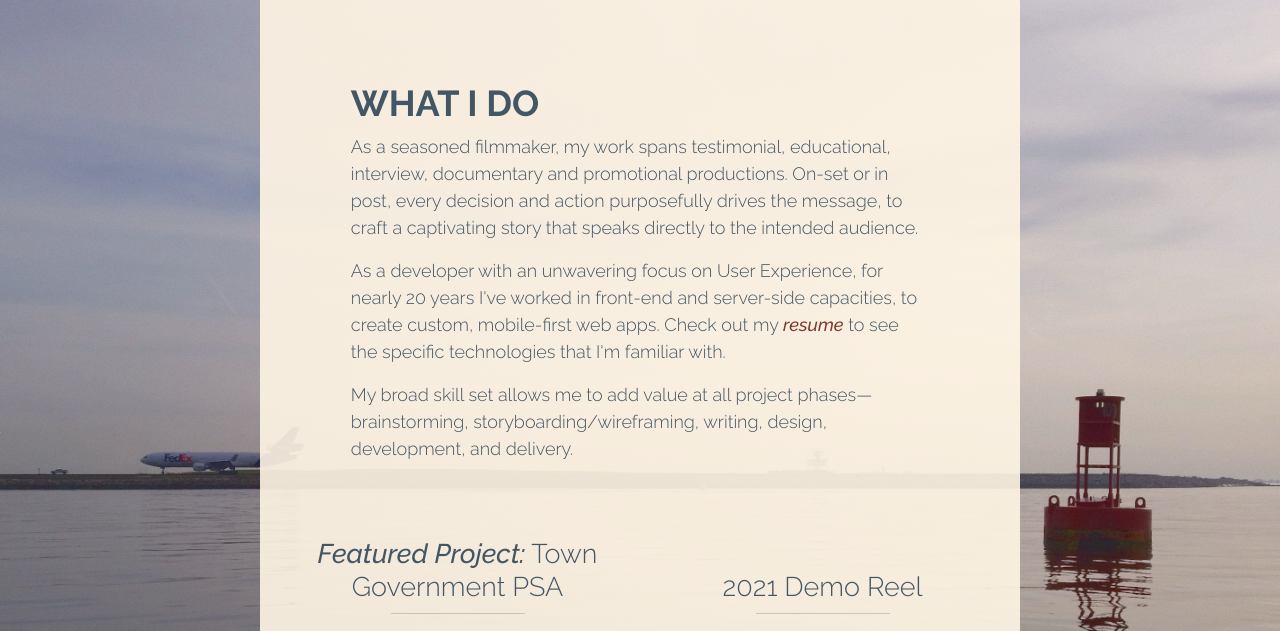
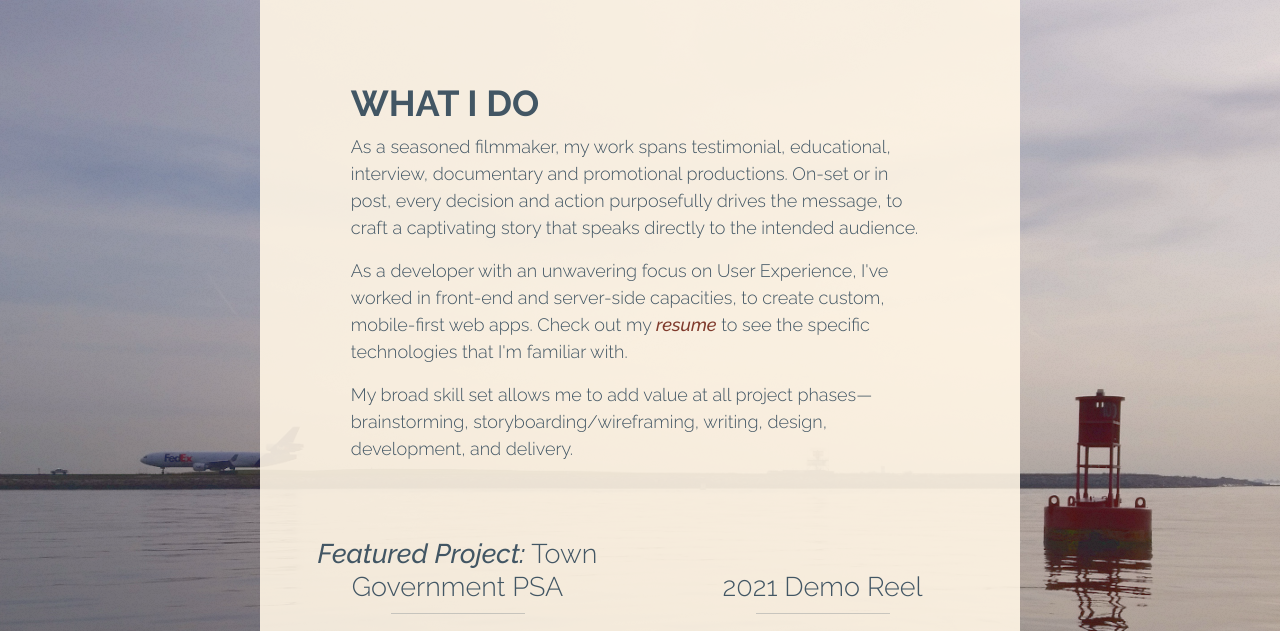
Before and after one commit to vi-vi-io/Portfolio-page, a Jekyll site: the page built from index.md, in a window 1280 px wide and 900 px high, scrolled down 939 px, cut to the strip 0-631 px from the top of the window. Built offline with Jekyll 4.4.1, drawn with Linux system fonts in a browser that asks for light colours; nearby versions of some CDN libraries.

Commit message:
work copy update

```diff
--- a/_includes/work.html
+++ b/_includes/work.html
@@ -8,7 +8,7 @@
 					<div class="">
 						<h2>What I do</h2>
 						<p>As a seasoned filmmaker, my work spans testimonial, educational, interview, documentary and promotional productions.  On-set or in post, every decision and action purposefully drives the message, to craft a captivating story that speaks directly to the intended audience.</p>
-						<p>As a developer with an unwavering focus on User Experience, for nearly 20 years I've worked in front-end and server-side capacities, to create custom, mobile-first web apps. Check out my <a href="./assets/docs/rsVivilecchia_resume.pdf">resume</a> to see the specific technologies that I'm familiar with.</p>
+						<p>As a developer with an unwavering focus on User Experience, I've worked in front-end and server-side capacities, to create custom, mobile-first web apps. Check out my <a href="./assets/docs/rsVivilecchia_resume.pdf">resume</a> to see the specific technologies that I'm familiar with.</p>
 						<p>My broad skill set allows me to add value at all project phases—brainstorming, storyboarding/wireframing, writing, design, development, and delivery.</p>
 					</div>
 				</div>
```
